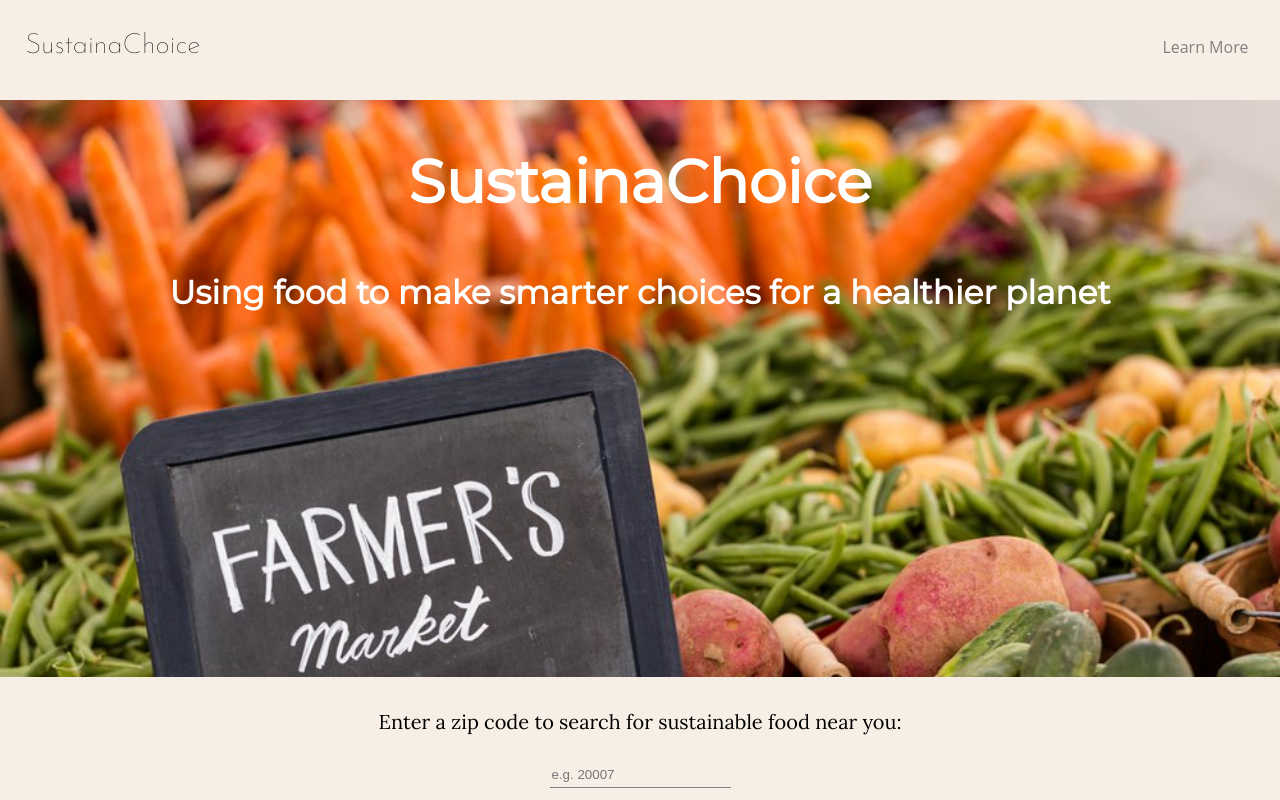
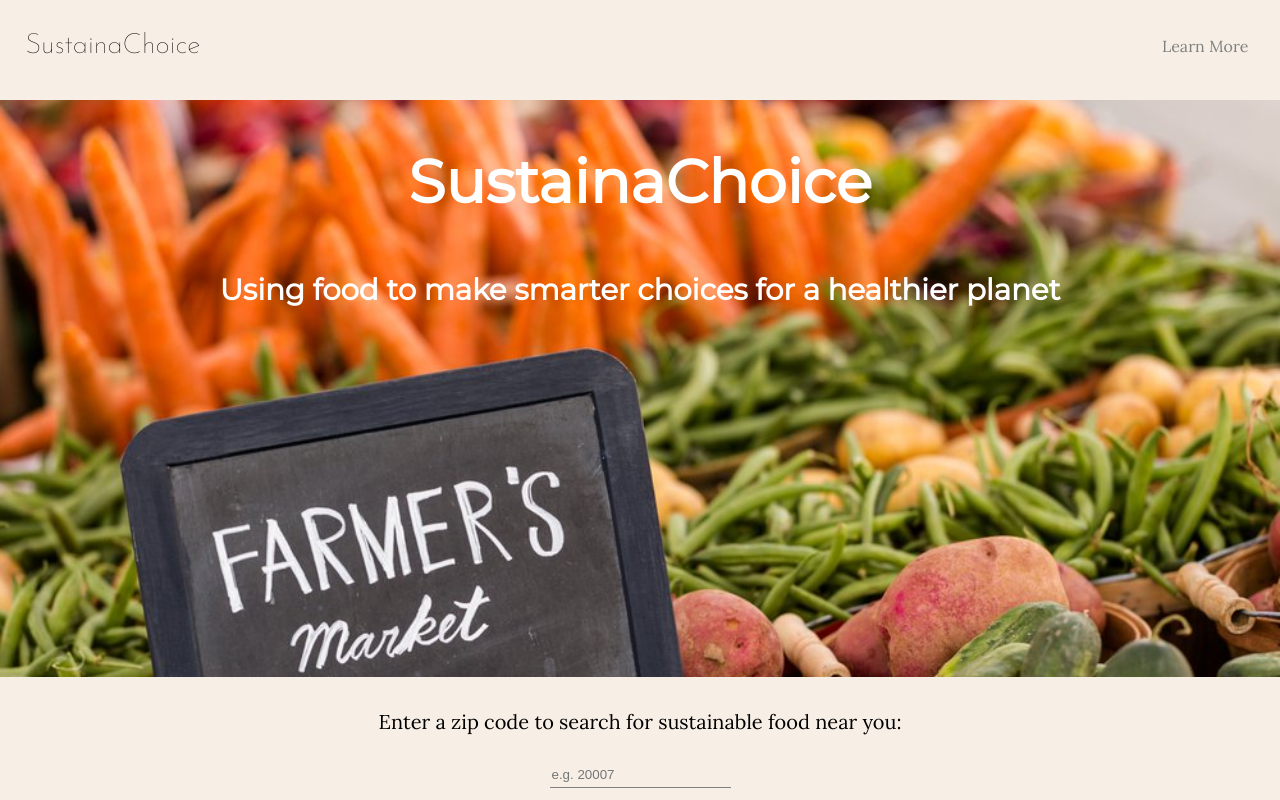
Before and after one commit to Farahgus10/Sustainachoice-client, a React (Create React App) app: page / in a window 1280 px wide. Shown: the top 800 px of the page. Built offline with nearby package versions, Linux system fonts and the light colour scheme; no server answers; what google-maps-react would draw is missing.

Commit message:
font size

```diff
--- a/src/Components/Header/Header.css
+++ b/src/Components/Header/Header.css
@@ -9,9 +9,14 @@ header {
     padding-bottom: 5%;
     font-family: 'Montserrat', sans-serif;
     font-weight: lighter;
-    font-size: 28px;
+    font-size: 19px;
     color: white;
     font-weight: bold;
+}
+@media only screen and (min-width: 600px ){
+    header{
+        font-size: 25px;
+    }
 }
 
 .header-home-page{
--- a/src/Components/Nav/Nav.css
+++ b/src/Components/Nav/Nav.css
@@ -1,5 +1,6 @@
 @import url('https://fonts.googleapis.com/css?family=Josefin+Sans:100');
 @import url('https://fonts.googleapis.com/css?family=Noto+Serif+JP');
+@import url('https://fonts.googleapis.com/css?family=Lora');
 
 nav {
   display: flex;
@@ -50,7 +51,8 @@ nav {
   border: none;
   outline: none;
   background-color: inherit;
-  font-family: inherit; /* Important for vertical align on mobile phones */
+  font-family: 'Lora', serif;
+  /* font-family: inherit;  Important for vertical align on mobile phones */
 }
 @media only screen and (min-width: 500px ){
   .dropdown .dropbtn {
```
